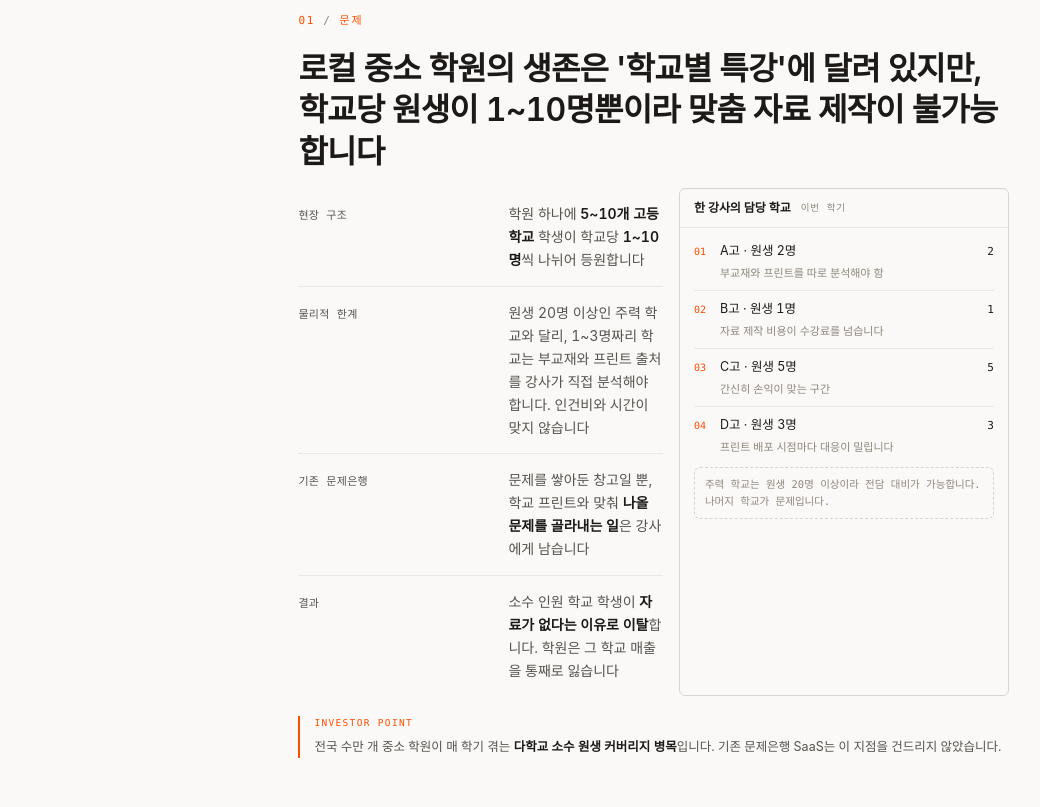
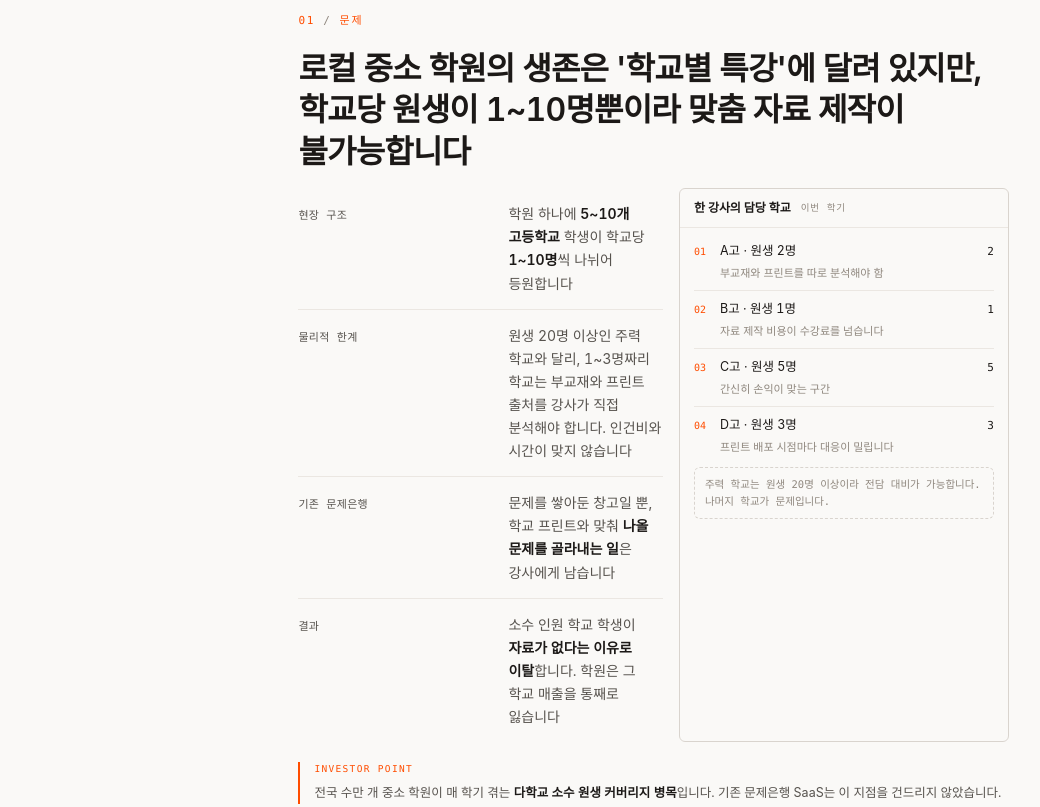
Before and after one commit to jiwonMe/team-2387-deck, an Astro site: page / in a window 1280 px wide. Shown: the part 835-1642 px from the top of the page, without its empty margins (220-1260 px from the left). Built offline with nearby package versions, Linux system fonts and the light colour scheme; Astro itself is replaced by a stand-in of ours.

Commit message:
제목 개행 정리
- 제목에 word-break keep-all 적용으로 단어 중간 끊김 제거
- 9개 장표 헤드라인을 의미 단위에서 명시적으로 2행 분리
- text-wrap balance 로 두 행 길이 균형 (최소/최대 0.74 이상)

```diff
--- a/src/pages/index.astro
+++ b/src/pages/index.astro
@@ -51,7 +51,7 @@ const TOTAL = 10;
   {/* 02 ─────────────────────────────────────────────── */}
   <Slide id="s2" title="문제">
     <div class="kicker">01<span class="sep">/</span>문제</div>
-    <h2 class="h2">로컬 중소 학원의 생존은 '학교별 특강'에 달려 있지만, 학교당 원생이 1~10명뿐이라 맞춤 자료 제작이 불가능합니다</h2>
+    <h2 class="h2">로컬 중소 학원의 생존은 '학교별 특강'에 달려 있지만,<br />학교당 원생이 1~10명뿐이라 맞춤 자료 제작이 불가능합니다</h2>
 
     <div class="grid grid-cols-1 gap-4 md:grid-cols-[1.05fr_0.95fr]" style="margin-top:16px">
       <div class="rows" style="margin:0">
@@ -111,7 +111,7 @@ const TOTAL = 10;
   {/* 03 ─────────────────────────────────────────────── */}
   <Slide id="s3" title="가치 제안">
     <div class="kicker">02<span class="sep">/</span>가치 제안</div>
-    <h2 class="h2">학원은 소수 원생 학교의 자료 제작에서 해방되고, 학생은 우리 학교 시험에 나올 문제만 고밀도로 풉니다</h2>
+    <h2 class="h2">학원은 소수 원생 학교의 자료 제작에서 해방되고,<br />학생은 우리 학교 시험에 나올 문제만 고밀도로 풉니다</h2>
 
     <div class="band b3" style="margin-top:22px">
       <div class="cell">
@@ -154,7 +154,7 @@ const TOTAL = 10;
   {/* 04 ─────────────────────────────────────────────── */}
   <Slide id="s4" title="학기 루프">
     <div class="kicker">03<span class="sep">/</span>고객 관계</div>
-    <h2 class="h2">한 번 내려받고 끝나는 도구가 아니라, 학기 초부터 시험 직전까지 학원과 함께 움직입니다</h2>
+    <h2 class="h2">한 번 내려받고 끝나는 도구가 아니라,<br />학기 초부터 시험 직전까지 학원과 함께 움직입니다</h2>
 
     <div class="band b3" style="margin-top:20px">
       <div class="cell">
@@ -206,7 +206,7 @@ const TOTAL = 10;
   {/* 05 ─────────────────────────────────────────────── */}
   <Slide id="s5" title="큐레이션 엔진">
     <div class="kicker">04<span class="sep">/</span>핵심 기술</div>
-    <h2 class="h2">키워드로 찾는 검색이 아니라, 업로드 자료와 기출의 구조를 비교해 나올 문제만 남깁니다</h2>
+    <h2 class="h2">키워드로 찾는 검색이 아니라, 업로드 자료와<br />기출의 구조를 비교해 나올 문제만 남깁니다</h2>
 
     <div class="grid grid-cols-1 gap-4 md:grid-cols-[0.9fr_1.1fr]" style="margin-top:16px">
       <div class="mock">
@@ -270,7 +270,7 @@ const TOTAL = 10;
   {/* 06 ─────────────────────────────────────────────── */}
   <Slide id="s6" title="법적 해자">
     <div class="kicker">05<span class="sep">/</span>법적 해자</div>
-    <h2 class="h2">정품 부교재 구매 기록과 프린트 소유 확인을 연동해, 저작권 위험을 출판사 매출로 바꿨습니다</h2>
+    <h2 class="h2">정품 부교재 구매 기록과 프린트 소유 확인을 연동해,<br />저작권 위험을 출판사 매출로 바꿨습니다</h2>
 
     <div class="band b3" style="margin-top:22px">
       <div class="cell">
@@ -317,7 +317,7 @@ const TOTAL = 10;
   {/* 07 ─────────────────────────────────────────────── */}
   <Slide id="s7" title="수익 모델">
     <div class="kicker">06<span class="sep">/</span>수익 모델</div>
-    <h2 class="h2">기본 구독료에 학교 수 확장, 분석 크레딧, 북스토어 마진이 더해져 학원당 매출이 입체적으로 커집니다</h2>
+    <h2 class="h2">기본 구독료에 학교 수 확장, 분석 크레딧, 북스토어 마진이<br />더해져 학원당 매출이 입체적으로 커집니다</h2>
 
     <div class="grid grid-cols-1 gap-3 md:grid-cols-4" style="margin-top:18px">
       <div class="cell">
@@ -369,7 +369,7 @@ const TOTAL = 10;
   {/* 08 ─────────────────────────────────────────────── */}
   <Slide id="s8" title="GTM">
     <div class="kicker">07<span class="sep">/</span>GTM</div>
-    <h2 class="h2">고가 영업 사원 대신, 학원 강사들이 매일 고충을 터놓는 스레드와 인스타그램에서 직접 유입시킵니다</h2>
+    <h2 class="h2">고가 영업 사원 대신, 학원 강사들이 매일 고충을 터놓는<br />스레드와 인스타그램에서 직접 유입시킵니다</h2>
 
     <div class="grid grid-cols-1 gap-4 md:grid-cols-[1fr_1fr]" style="margin-top:18px">
       <div class="mock">
@@ -420,7 +420,7 @@ const TOTAL = 10;
   {/* 09 ─────────────────────────────────────────────── */}
   <Slide id="s9" title="비용 구조">
     <div class="kicker">08<span class="sep">/</span>비용 구조</div>
-    <h2 class="h2">분석 1건당 한계 비용은 낮게 유지되고, 가입 학원 수가 늘수록 이익률이 가파르게 올라갑니다</h2>
+    <h2 class="h2">분석 1건당 한계 비용은 낮게 유지되고,<br />가입 학원 수가 늘수록 이익률이 가파르게 올라갑니다</h2>
 
     <div class="mock" style="margin-top:14px">
       <div class="mock-h"><b>공헌이익률</b> 가입 학원 수에 따른 변화</div>
@@ -459,7 +459,7 @@ const TOTAL = 10;
   {/* 10 ─────────────────────────────────────────────── */}
   <Slide id="s10" title="해자 · Ask">
     <div class="kicker">09<span class="sep">/</span>해자 · Ask</div>
-    <h2 class="h2">출판사 정품 유통망과 현장의 프린트 데이터가 결합된 내신 적중 큐레이션 생태계를 선점합니다</h2>
+    <h2 class="h2">출판사 정품 유통망과 현장의 프린트 데이터가 결합된<br />내신 적중 큐레이션 생태계를 선점합니다</h2>
 
     <div class="cols" style="margin-top:20px">
       <div class="c">
--- a/src/styles/global.css
+++ b/src/styles/global.css
@@ -544,6 +544,23 @@
     background: var(--accent);
   }
 
+  /* ── 한국어 개행 (단어 중간에서 끊기지 않게) ─────────── */
+  .h1,
+  .h2 {
+    word-break: keep-all;
+    text-wrap: balance;
+  }
+  .lead,
+  .sub,
+  .cd,
+  .v,
+  .l,
+  .card2,
+  .point .b {
+    word-break: keep-all;
+    overflow-wrap: break-word;
+  }
+
   /* ── 투자자 포인트 ────────────────────────────────────── */
   .point {
     margin-top: 20px;
```
